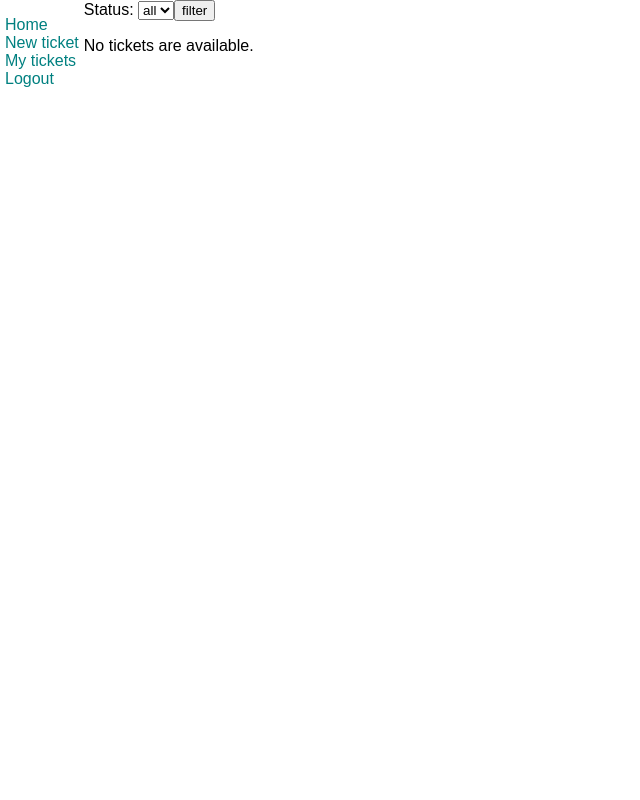
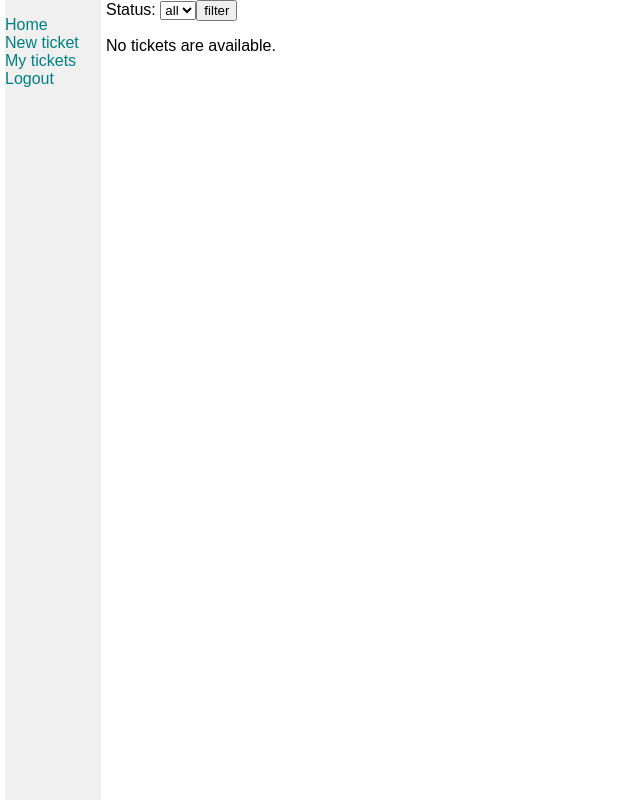
Before and after one commit to disbeliever/issues, a Django app: template tracker/templates/tracker/index.html in a window 1280 px wide. Shown: the whole page, without its empty margins (0-640 px from the left). Run offline with Django 3.2, Linux system fonts and the light colour scheme; the template is opened without the code that fills it, so the values that code supplies are empty.

Commit message:
Slightly better layout using flexbox

```diff
--- a/tracker/static/style.css
+++ b/tracker/static/style.css
@@ -11,12 +11,23 @@ html, body
   margin: 0;
 }
 
+body
+{
+  display: flex;
+  flex: 1;
+}
+
 a { color: Teal; text-decoration: none }
+
+div.content
+{
+  flex: 1;
+}
 
 div.menu
 {
-  float: left;
-  height: 100%;
+  background-color: #F0F0F0;
+  flex: 0 0 6em;
   margin-left: 5px;
   margin-right: 5px;
 }
@@ -46,7 +57,7 @@ span.text
 
 table.tickets
 {
-  width: 50%;
+  width: 80%;
   border-spacing: 0;
 }
 
--- a/tracker/templates/tracker/base.html
+++ b/tracker/templates/tracker/base.html
@@ -23,7 +23,9 @@
       </ul>
     </div>
     {% endblock %}
+    <div class="content">
     {% block content %}
     {% endblock %}
+    <div>
   </body>
 </html>
--- a/tracker/templates/tracker/index.html
+++ b/tracker/templates/tracker/index.html
@@ -7,7 +7,6 @@
     <select name="ticket_status_id" id="ticket_status_id">
       <option value="">all</option>
       {% for s in statuses %}
-      {{ filter_status_id }} {{ s.id }}
       {% ifequal filter_status_id s.id %}
       <option selected value="{{s.id}}">{{s.status}}</option>
       {% else %}
--- a/tracker/views.py
+++ b/tracker/views.py
@@ -69,7 +69,6 @@ def ticket(request, ticket_id):
     history = TicketHistory.objects.filter(ticket_id=ticket.id).order_by('-dt')
     statuses = TicketStatus.objects.all()
     ticket_emails = [x.strip() for x in ticket.emails_cc.split(',')]
-    print ticket_emails
     return render(request, 'tracker/ticket.html', {
         'title': 'Ticket ' + ticket_id,
         'ticket': ticket,
```
